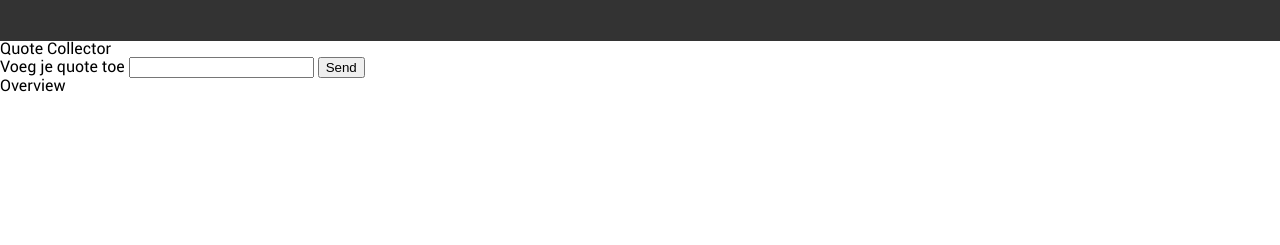
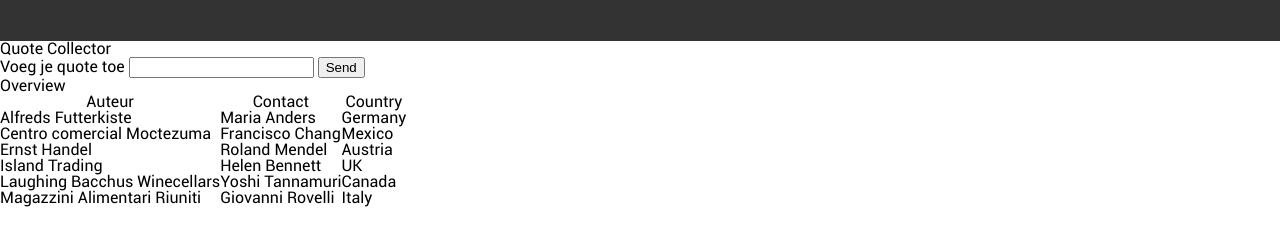
Before and after one commit to yorbenGoor123/TheQuoteCollectorOfficial, a website built with webpack: page dist/index.html in a window 1280 px wide. Shown: the part 71-316 px from the top of the page. Built offline with nearby package versions, Linux system fonts and the light colour scheme.

Commit message:
overview second

```diff
--- a/dist/index.html
+++ b/dist/index.html
@@ -25,7 +25,43 @@
     </form>
     <section>
       <h2>Overview</h2>
-
+      <table class="overview__table">
+          <tr>
+            <th>Auteur</th>
+            <th>Contact</th>
+            <th>Country</th>
+          </tr>
+          <tr>
+            <td>Alfreds Futterkiste</td>
+            <td>Maria Anders</td>
+            <td>Germany</td>
+          </tr>
+          <tr>
+            <td>Centro comercial Moctezuma</td>
+            <td>Francisco Chang</td>
+            <td>Mexico</td>
+          </tr>
+          <tr>
+            <td>Ernst Handel</td>
+            <td>Roland Mendel</td>
+            <td>Austria</td>
+          </tr>
+          <tr>
+            <td>Island Trading</td>
+            <td>Helen Bennett</td>
+            <td>UK</td>
+          </tr>
+          <tr>
+            <td>Laughing Bacchus Winecellars</td>
+            <td>Yoshi Tannamuri</td>
+            <td>Canada</td>
+          </tr>
+          <tr>
+            <td>Magazzini Alimentari Riuniti</td>
+            <td>Giovanni Rovelli</td>
+            <td>Italy</td>
+          </tr>
+        </table>
 
     </section>
     </ul>
```
